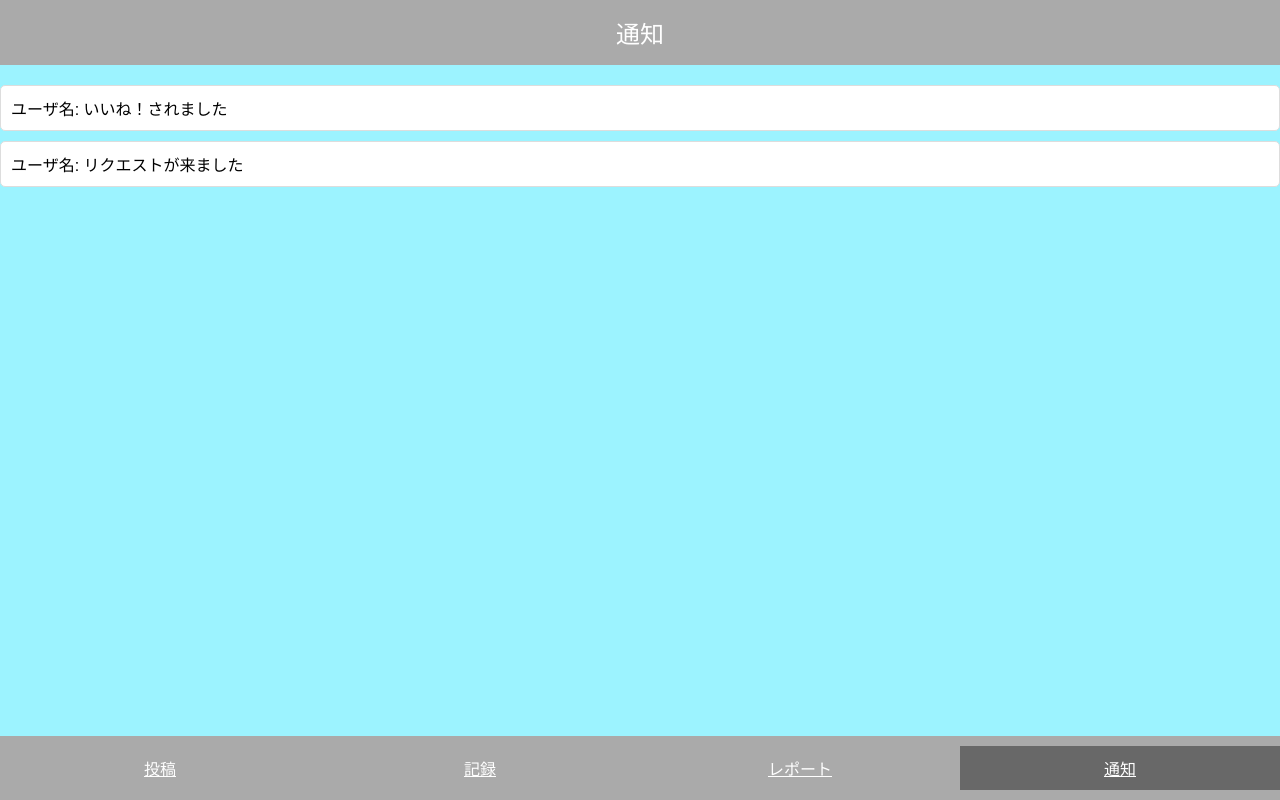
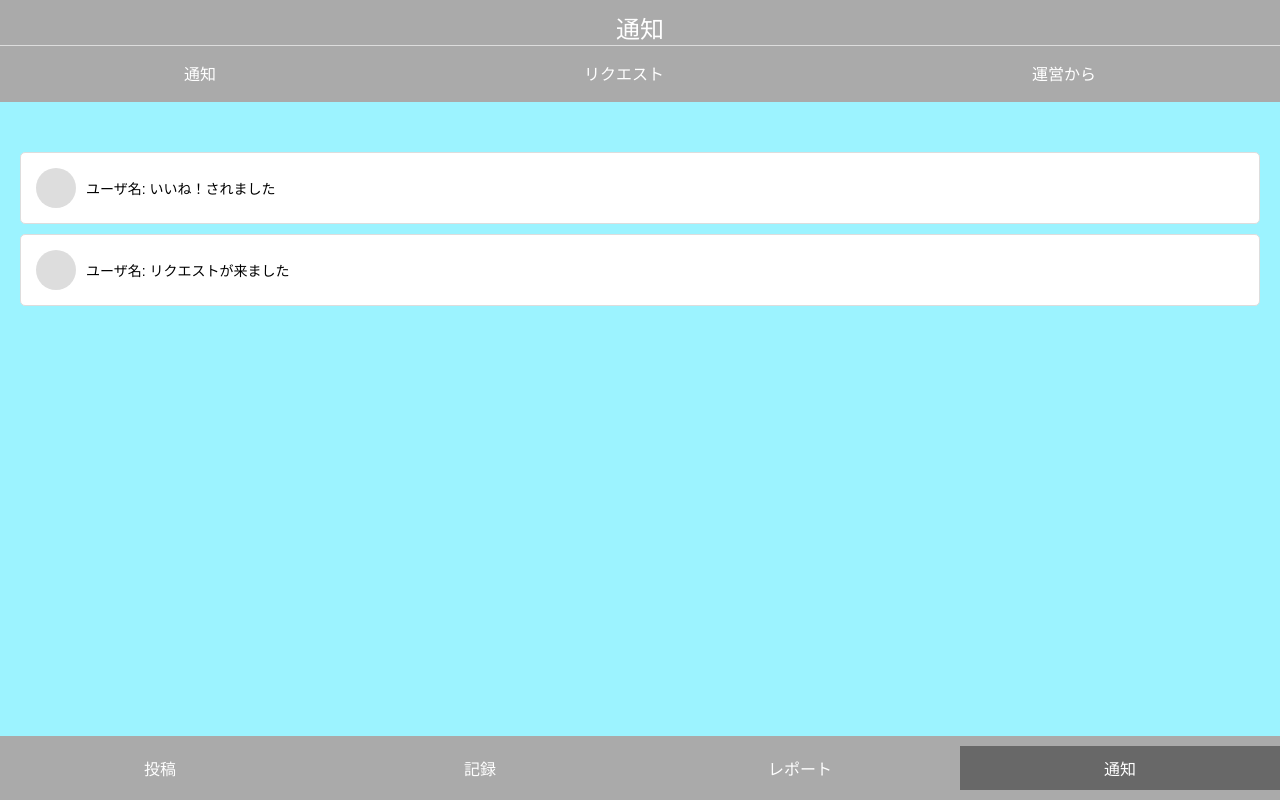
Before and after one commit to ussiy-buiz/unilogy, a plain HTML site: page p/notification.html in a window 1280 px wide. Drawn offline with Linux system fonts and the light colour scheme.

Commit message:
通知更新

```diff
--- a/p/CSS/notification.css
+++ b/p/CSS/notification.css
@@ -12,3 +12,77 @@
     border: 1px solid #ddd;
     border-radius: 5px;
 }
+/* 全体のリセットと基本設定 */
+body {
+    margin: 0;
+    font-family: Arial, sans-serif;
+    background-color: #9cf3ff;
+}
+
+a {
+    text-decoration: none;
+    color: inherit;
+}
+
+hr {
+    margin: 0;
+    border: none;
+    border-top: 1px solid #ddd;
+}
+
+/* ヘッダー */
+header {
+    background-color: #aaaaaa;
+    color: white;
+    text-align: center;
+    padding: 10px 0;
+}
+
+    header .logo {
+        font-size: 24px;
+    }
+
+    header nav {
+        display: flex;
+        justify-content: space-around;
+        margin-top: 10px;
+    }
+
+        header nav a {
+            color: white;
+            padding: 5px;
+            font-size: 16px;
+            border-bottom: 2px solid transparent;
+        }
+
+            header nav a:hover,
+            header nav a.active {
+                border-bottom: 2px solid white;
+                font-weight: bold;
+            }
+
+/* 通知リスト */
+.notification-list {
+    padding: 20px;
+}
+
+.notification-item {
+    background-color: white;
+    border: 1px solid #ddd;
+    border-radius: 5px;
+    padding: 15px;
+    margin-bottom: 10px;
+    font-size: 14px;
+    display: flex;
+    align-items: center;
+    gap: 10px;
+}
+
+    .notification-item::before {
+        content: "";
+        width: 40px;
+        height: 40px;
+        background-color: #ddd;
+        border-radius: 50%;
+        display: block;
+    }
--- a/p/notification.html
+++ b/p/notification.html
@@ -8,7 +8,17 @@
     <link rel="stylesheet" href="CSS/notification.css">
 </head>
 <body>
-    <header>通知</header>
+    <header>
+        <div class="menu">
+            <div class="logo">通知</div>
+            <hr>
+            <nav>
+                <a href="#">通知</a>
+                <a href="#">リクエスト</a>
+                <a href="#">運営から</a>
+            </nav>
+        </div>
+    </header>
     <main>
         <div class="notification-list">
             <div class="notification-item">ユーザ名: いいね！されました</div>
```
